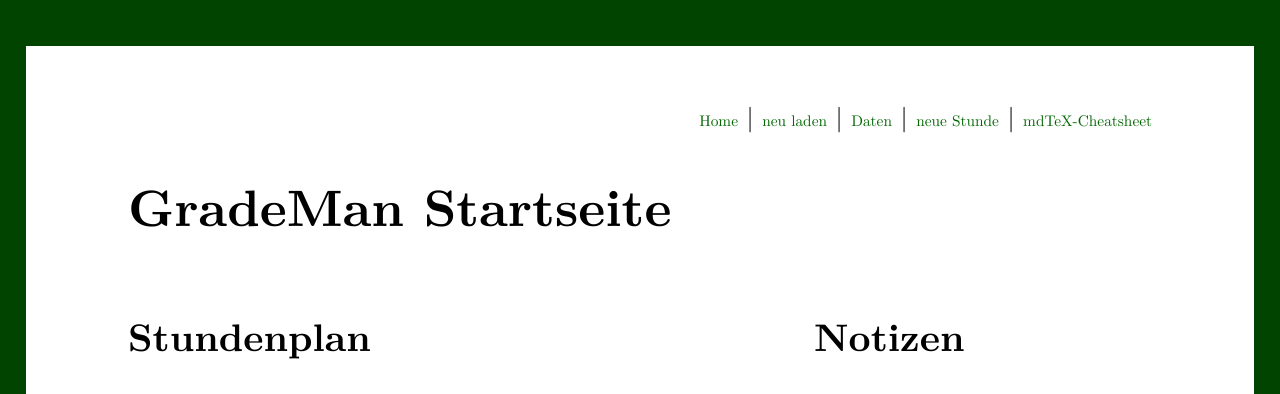
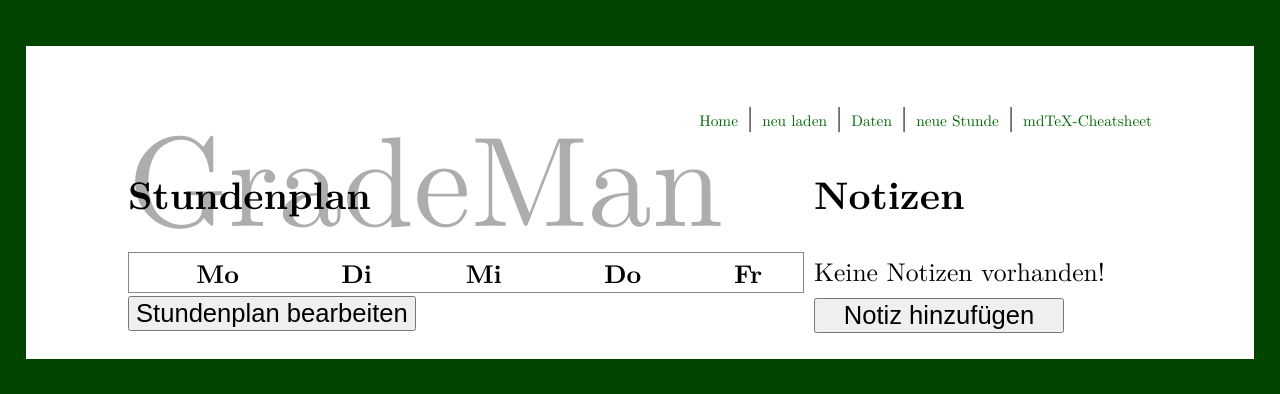
Before and after one commit to polarwinkel/GradeMan2, a Flask app: page / in a window 1280 px wide. Shown: the top 394 px of the page. Run offline with Flask 2, Linux system fonts and the light colour scheme; data that the repository does not hold is empty.

Commit message:
design: dropped space for GradeMan-title

```diff
--- a/templates/index.html
+++ b/templates/index.html
@@ -52,7 +52,9 @@
 {% endblock %}
 
 {% block content %}
-<h1 id="title" onclick="location.reload()">GradeMan Startseite</h1>
+<div style="height:0; width:0; margin-top:-7rem; margin-bottom:2rem;">
+    <p style="font-size:5rem; color:rgba(50,50,50,0.4)">GradeMan</p>
+</div>
 <nav id="pagenav">
 </nav>
 <div id="content">
```
